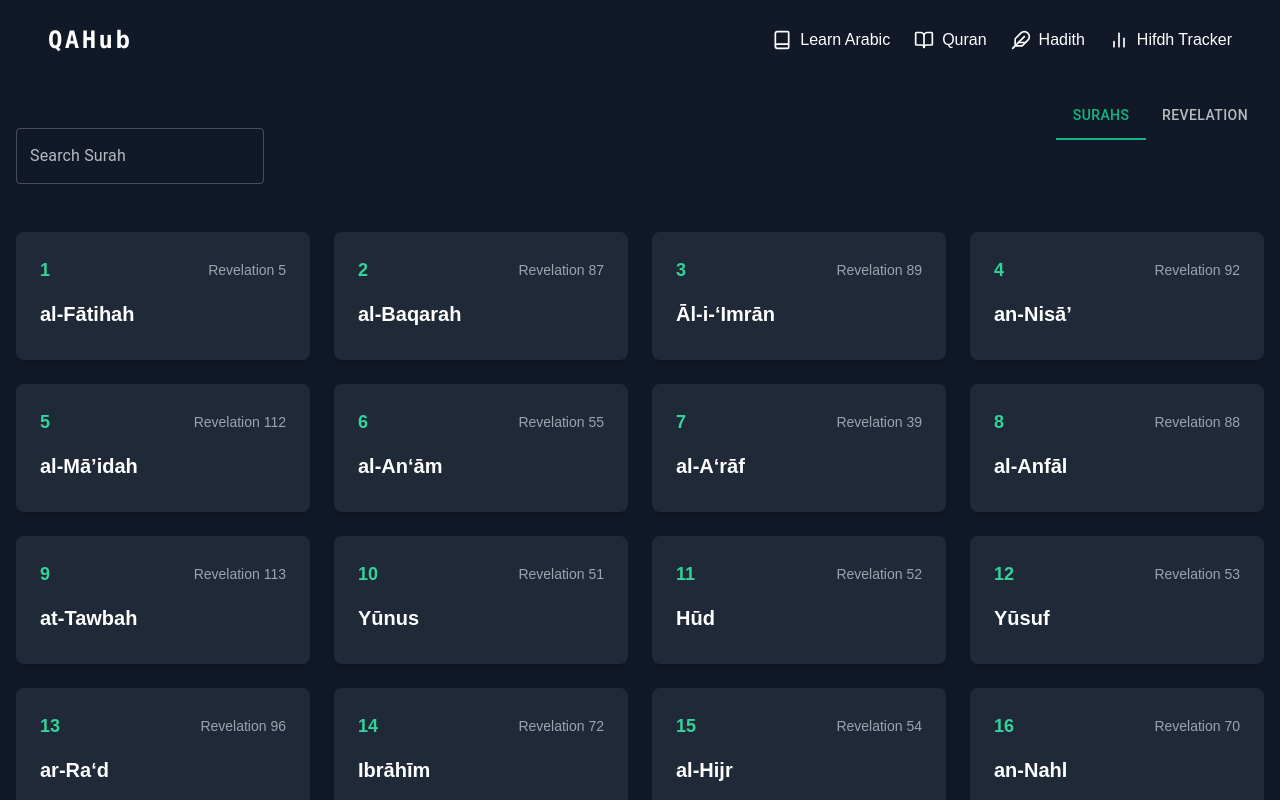
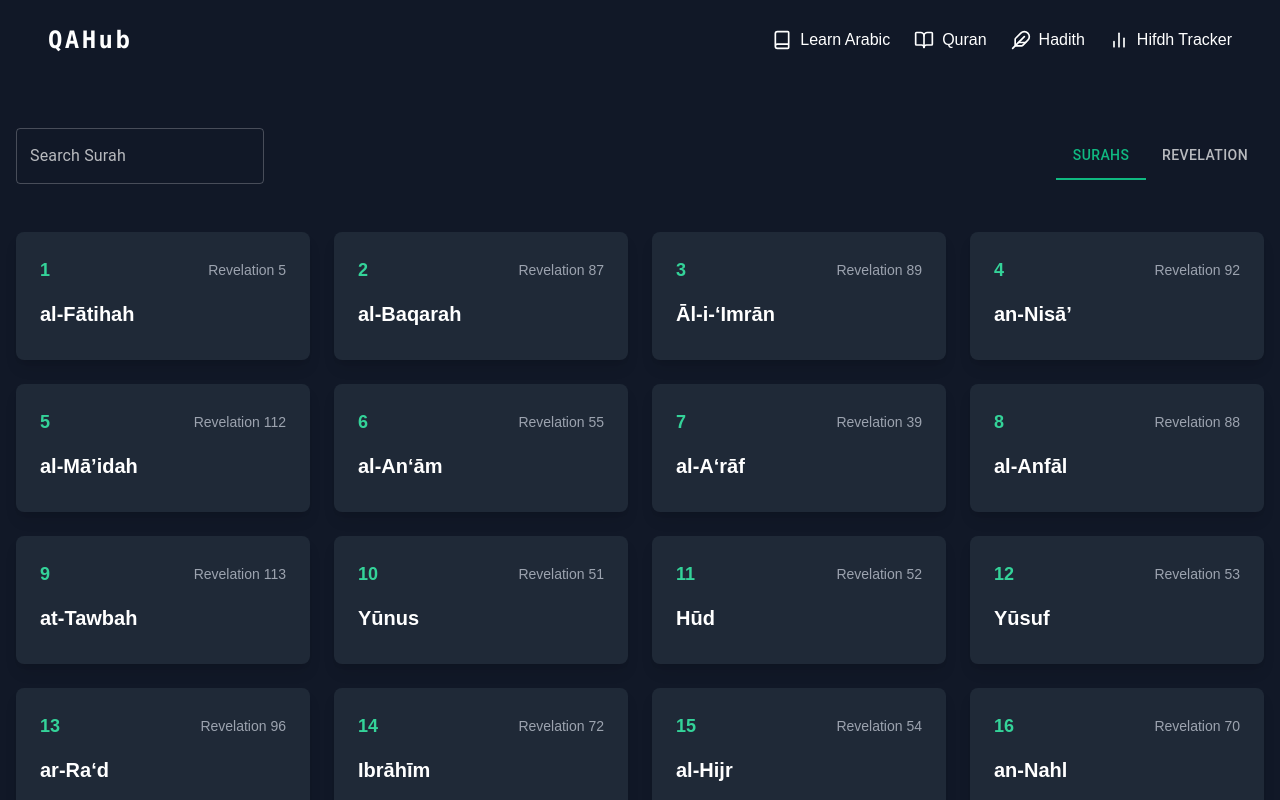
Before and after one commit to riad-mammadov/QAHub, a Next.js app: page /quran in a window 1280 px wide. Shown: the top 800 px of the page. Built offline with nearby package versions, Linux system fonts and the light colour scheme.

Commit message:
adjust tab

```diff
--- a/app/quran/page.js
+++ b/app/quran/page.js
@@ -56,8 +56,8 @@ function Quran() {
   return (
     <div className={`min-h-screen bg-gray-900 transition-colors duration-300`}>
       <main className="container mx-auto px-4 py-12">
-        <div className="mb-12 flex flex-col sm:flex-row justify-between items-center">
-          <div className="mb-6 sm:mb-0 relative mt-20">
+        <div className="mb-12 flex flex-col sm:flex-row justify-between mt-20 gap-8 items-center">
+          <div className="sm:mb-0 relative">
             <TextField
               id="search-surah"
               label="Search Surah"
```
